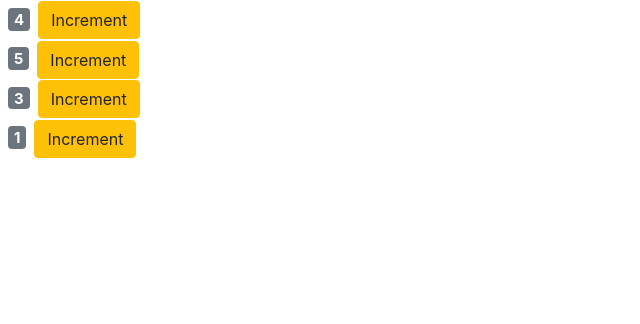
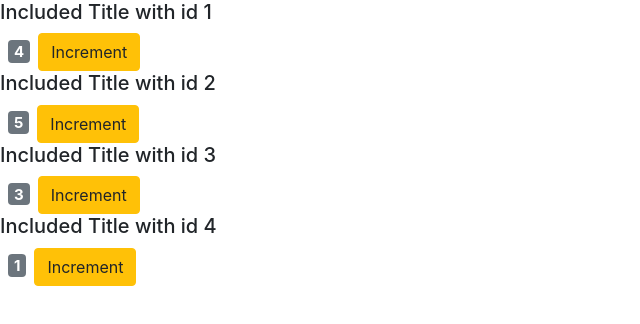
Before and after one commit to rupeshaec/react-app, a React (Create React App) app: page / in a window 1280 px wide. Shown: the top 324 px of the page, without its empty margins (0-640 px from the left). Built offline with nearby package versions, Linux system fonts and the light colour scheme.

Commit message:
Passing child elements while including components

```diff
--- a/src/components/counter.jsx
+++ b/src/components/counter.jsx
@@ -13,6 +13,7 @@ class Counter extends Component {
     console.error(this.props);
     return (
       <div>
+        {this.props.children}
         <span style={this.styles} className={this.setBadgeColor()}>
           {this.formatCount()}
         </span>
--- a/src/components/counters.jsx
+++ b/src/components/counters.jsx
@@ -15,7 +15,9 @@ class Counters extends Component {
     return (
       <div>
         {this.state.counters.map((counter) => (
-          <Counter key={counter.id} count={counter.value} id={counter.id} />
+          <Counter key={counter.id} count={counter.value} id={counter.id}>
+            <h5>Included Title with id {counter.id}</h5>
+          </Counter>
         ))}
       </div>
     );
```
